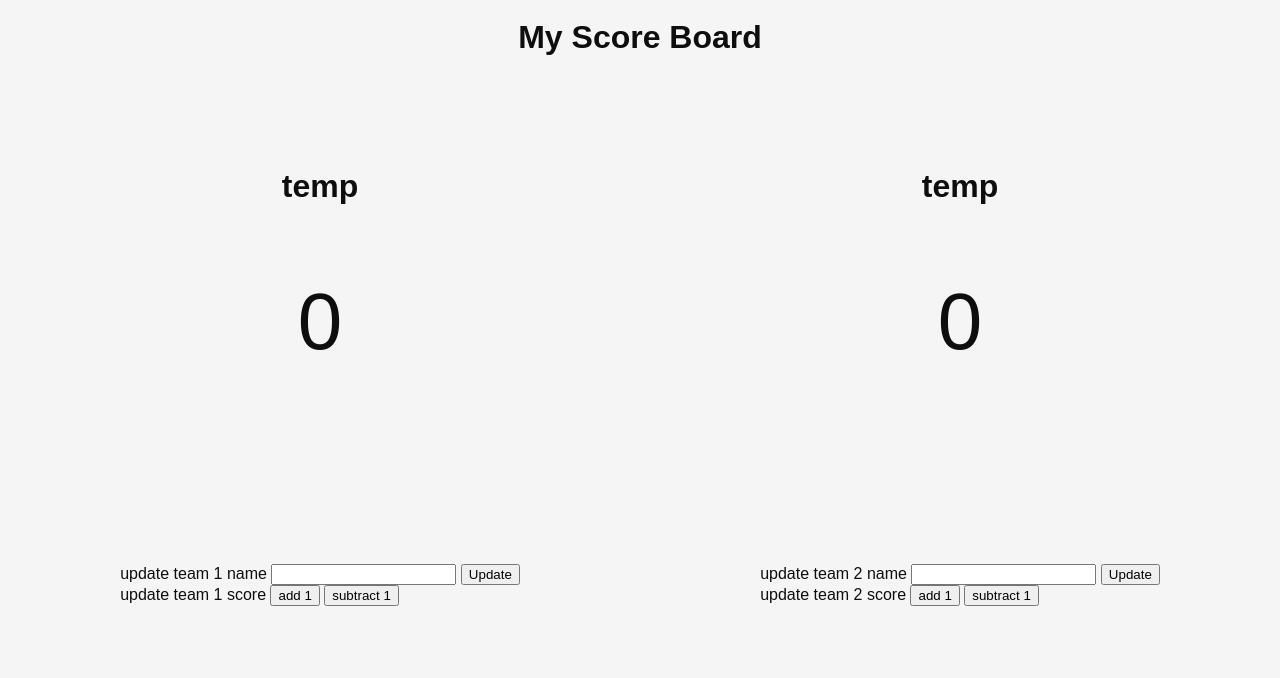
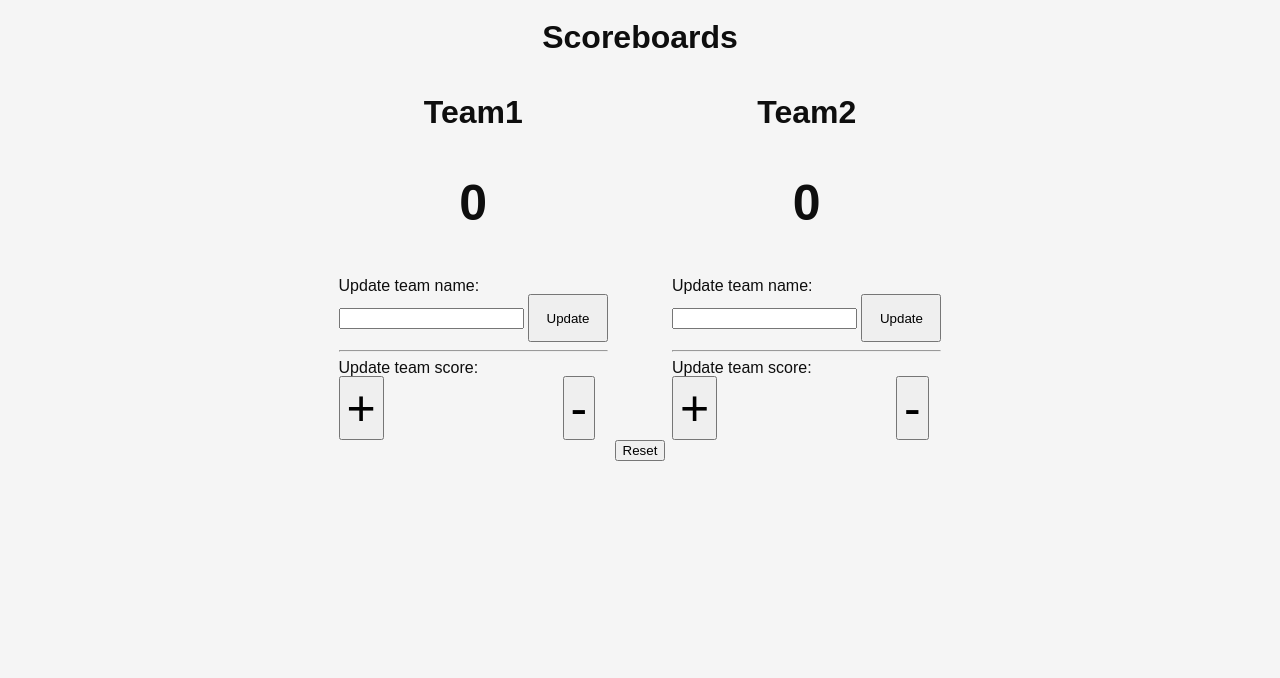
Before and after one commit to nicholasVilela/scoreboard, a website: page public/index.html in a window 1280 px wide. Drawn offline with Linux system fonts and the light colour scheme.

Commit message:
Redid it with classes still need to make it a bit more DRY though

```diff
--- a/public/index.html
+++ b/public/index.html
@@ -8,46 +8,64 @@
     <link rel="stylesheet" href="/screen.css" />
   </head>
   <body>
-    <h1>My Score Board</h1>
-    <section class="teams">
-      <section class="team one">
-        <section>
-          <h2 class="team-1-name" value="">temp</h2>
-          <p class="team-1-score">0</p>
-        </section>
-        <section>
-          <section>
-            update team 1 name
-            <input type="text" class="team-1-input" />
-            <button class="update-team-1-name" onclick="updateTeamName()">Update</button>
-          </section>
-          <section>
-            update team 1 score
-            <button class="team-1-add-1-button" onclick="addScore()">add 1</button>
-            <button class="team-1-subtract-1-button" onclick="subScore()">subtract 1</button>
-          </section>
-        </section>
-      </section>
-      <section class="team two">
-        <section>
-          <h2 class="team-2-name">temp</h2>
-          <p class="team-2-score" value="0">0</p>
-        </section>
 
-        <section>
-          <section>
-            update team 2 name
-            <input type="text" class="team-2-input" />
-            <button class="update-team-2-name" onclick="updateTeamName(2)">Update</button>
-          </section>
-          <section>
-            update team 2 score
-            <button class="team-2-add-1-button" onclick="addScore(2)">add 1</button>
-            <button class="team-2-subtract-1-button" onclick="subScore(2)">subtract 1</button>
-          </section>
-        </section>
-      </section>
-    </section>
+    <header>
+      <h1>Scoreboards</h1>
+    </header>
+
+    <div id="team-container">
+      <!-- Team 1 -->
+      <div id="team-1-container" class="team-box">
+        <h1 id="team-name">Team1</h1>
+        <h3 id="team-score">0</h3>
+
+        <label for="update-name">Update team name: </label>
+        <form id="update-name">
+          <input id="team-name-input" />
+          <button id="submit-name" type="button" onclick="updateName(3)">Update</button>
+        </form>
+
+        <hr>
+
+        <label for="update-score">Update team score: </label>
+        <form id="update-score">
+          <button id="add-score" class="btn scores" type="button" onclick="addScore(3)">
+              <p class="score-txt">+</p>
+          </button>
+          <button id="sub-score" class="right btn scores" type="button" onclick="subScore(3)">
+              <p class="score-txt">-</p>
+          </button>
+        </form>
+      </div>
+
+      <!-- Team 2 -->
+      <div id="team-2-container" class="team-box">
+        <h1 id="team-name">Team2</h1>
+        <h3 id="team-score">0</h3>
+
+        <label for="update-name">Update team name: </label>
+          <form id="update-name">
+            <input id="team-name-input" />
+            <button id="submit-name" type="button" onclick="updateName(2)">Update</button>
+          </form>
+
+          <hr>
+
+          <label for="update-score">Update team score: </label>
+          <form id="update-score">
+            <button id="add-score" class="btn scores" type="button" onclick="addScore(2)">
+              <p class="score-txt">+</p>
+            </button>
+            <button id="sub-score" class="right btn scores" type="button" onclick="subScore(2)">
+              <p class="score-txt">-</p>
+            </button>
+          </form>
+        </div>
+    </div>
+
+    <form>
+        <button id="reset-score" type="button" onclick="resetGame()" >Reset</button>
+    </form>
 
     <script src="/main.js" charset="utf-8"></script>
   </body>
--- a/public/main.js
+++ b/public/main.js
@@ -1,73 +1,68 @@
-const team1Input = document.querySelector('.team-1-input')
-let team1Name = document.querySelector('.team-1-name')
+class Team {
+    constructor(name, team, teamNum) {
+        this.name = name;
+        this.score = 0;
+        this.teamNum = teamNum;
+        this.teamClass = document.querySelector(team);
+    }
 
-const team2Input = document.querySelector('.team-2-input')
-let team2Name = document.querySelector('.team-2-name')
+    resetScore = () => {
+        this.score = 0;
+        this.teamClass.querySelector('#team-score').textContent = this.score;
+    }
 
-const team1Add = document.querySelector('.team-1-add-1-button')
-const team2Add = document.querySelector('.team-2-add-1-button')
+    changeName = () => {
+        const nameInput = this.teamClass.querySelector('#team-name-input').value;
 
-const team1Sub = document.querySelector('.team-1-subtract-1-button')
-const team2Sub = document.querySelector('.team-2-subtract-1-button')
+        if (nameInput != '') {
+            this.name = nameInput;
+        }
+        else {
+            window.alert('Please enter a value into the field.');
+        }
 
-const updateTeam1Btn = document.querySelector('.update-team-1-name')
-const updateTeam2Btn = document.querySelector('.update-team-2-name')
+        this.teamClass.querySelector('#team-name').textContent = this.name;
+    }
 
-let team1Score = document.querySelector('.team-1-score')
-let team2Score = document.querySelector('.team-2-score')
+    add1Score = () => {
+        this.score++;
+        this.teamClass.querySelector('#team-score').textContent = this.score;
+    }
 
-let team1Counter = 0
-let team2Counter = 0
-
-class Team {
-  constructor(teamNum) {
-    this.teamNum = teamNum
-  }
+    sub1Score = () => {
+        this.score--;
+        this.teamClass.querySelector('#team-score').textContent = this.score;
+    }
 }
 
-const team1 = new Team(1)
-const team2 = new Team(2)
+let Team1 = new Team('Team1', '#team-1-container', '3');
+let Team2 = new Team('Team2', '#team-2-container', '2');
+const Teams = [Team1, Team2];
+
+const resetGame = () => {
+    Teams.map((team) => team.resetScore());
+    Team1.teamClass.querySelector("#team-name").textContent = 'Team 1';
+    Team2.teamClass.querySelector("#team-name").textContent = 'Team 2';
+}
+
+const updateName = (teamNumber) => {
+    let filteredTeam = Teams.filter((team) => team.teamNum % teamNumber == 0);
+    filteredTeam.map((team) => team.changeName());
+}
+
+const subScore = (teamNumber) => {
+    let filteredTeam = Teams.filter((team) => team.teamNum % teamNumber == 0);
+    filteredTeam.map((team) => team.sub1Score());
+}
+
+const addScore = (teamNumber) => {
+    let filteredTeam = Teams.filter((team) => team.teamNum % teamNumber == 0);
+    filteredTeam.map((team) => team.add1Score());
+}
 
 
-const updateTeamName = (team) => {
-  if (team == team2.teamNum) {
-    team2Name.innerHTML = team2Input.value
-  }
-  else {
-    team1Name.innerHTML = team1Input.value
-  }
-}
 
-const subScore = (team) => {
-  if (team == team2.teamNum) {
-    if(team2Counter > 0) {
-      team2Counter -= 1
-      team2Score.innerHTML = team2Counter
-    }
-    else {
-      team2Score.innerHTML = 0
-    }
-  }
-  else {
-    if (team1Counter > 0) {
-      team1Counter -= 1
-      team1Score.innerHTML = team1Counter
-    }
-    else {
-      team1Score.innerHTML = 0
-    }
-  }
-}
+const main = () => {}
 
-const addScore = (team) => {
-  if (team == team2.teamNum){
-    team2Counter += 1
-    team2Score.innerHTML = team2Counter
-  }
-  else {
-    team1Counter += 1
-    team1Score.innerHTML = team1Counter
-  }
-}
 
-document.addEventListener('DOMContentLoaded', ()=>{})
+document.addEventListener('DOMContentLoaded', main);
--- a/public/screen.css
+++ b/public/screen.css
@@ -24,26 +24,51 @@ h1 {
   text-align: center;
 }
 
-.teams {
+#team-container {
   display: flex;
-  justify-content: space-around;
-  width: 100%;
-  height: 75%;
+  flex-direction: row;
 }
 
-.team {
+#team-score {
   display: flex;
   align-items: center;
-  flex-direction: column;
-  justify-content: space-around;
-  padding: 0.5rem;
+  justify-content: center;
+  font-size: 50px;
 }
 
-.team h2 {
-  font-size: 2rem;
+#submit-name {
+  height: 3rem;
+  width: 5rem;
 }
 
-.team-1-score, .team-2-score {
-  text-align: center;
-  font-size: 5rem;
+.scores {
+  display: inline-flex;
+  flex-direction: row;
 }
+
+button>p {
+  display: flex;
+  font-size: 50px;
+}
+
+.btn {
+  height: auto;
+  width: auto;
+}
+
+.score-txt {
+  display: flex;
+  justify-content: center;
+  align-items: center;
+  margin: 0;
+}
+
+.team-box {
+  margin-right: 2rem;
+  margin-left: 2rem;
+}
+
+.right {
+  position: relative;
+  left: 10.9rem;
+}
```
